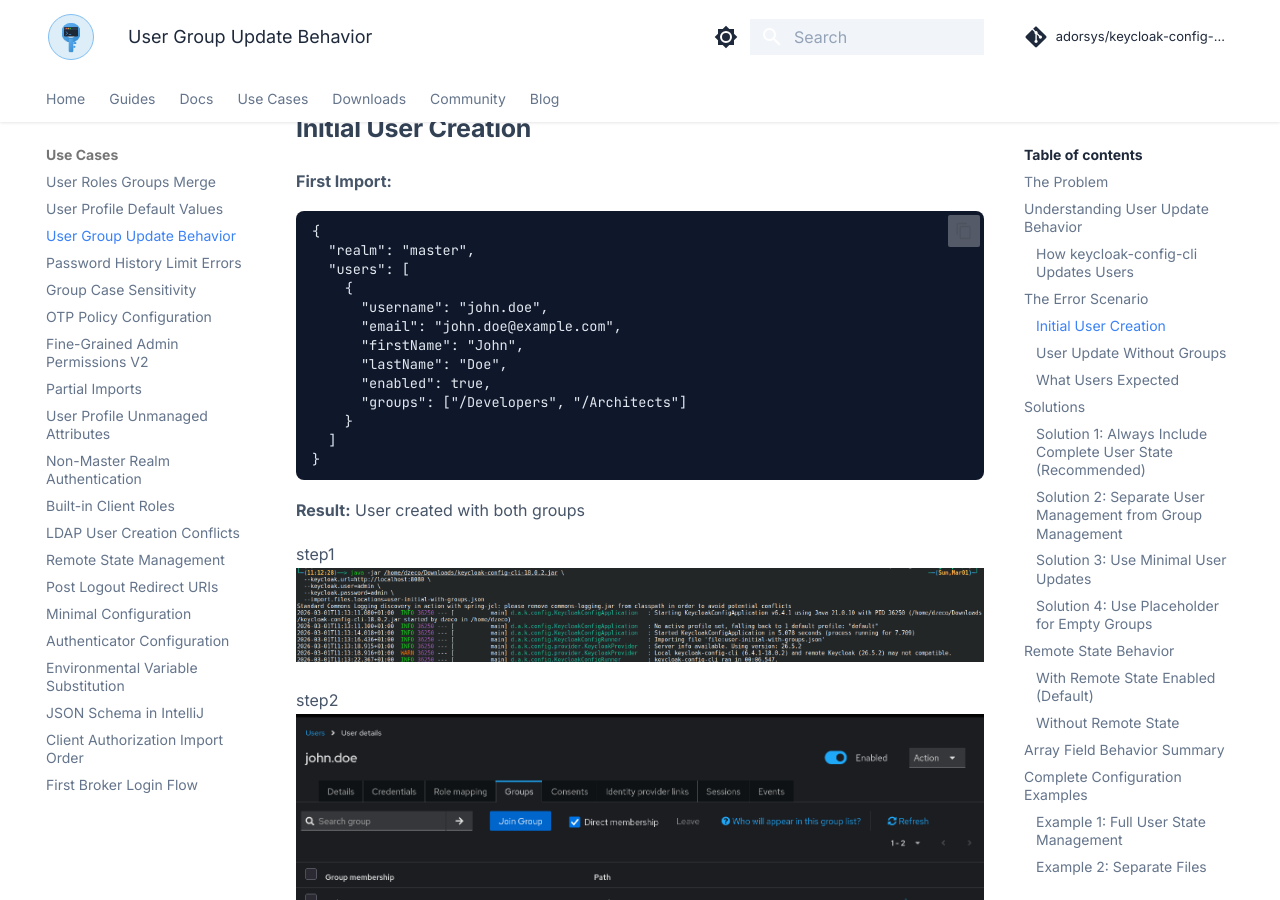
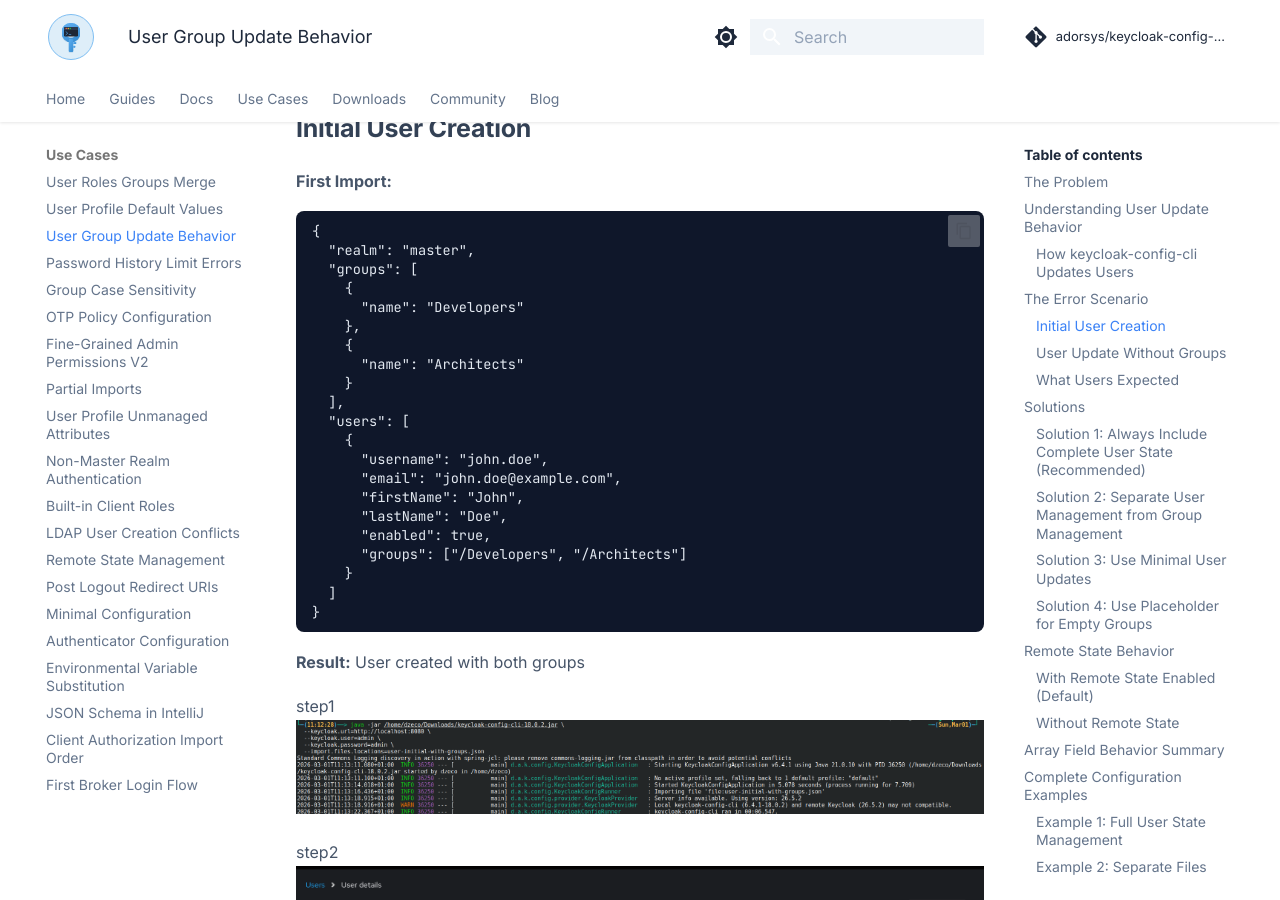
Before and after one commit to adorsys/keycloak-config-cli, an MkDocs documentation site: the page built from docs/config/user-group-update-behavior.md, in a window 1280 px wide and 900 px high, scrolled down 1450 px. Built offline with MkDocs 1.6.1 and Material for MkDocs 9.7.7, drawn with Linux system fonts in a browser that asks for light colours; comment, search, counter and statistics services are not loaded.

Commit message:
Add example groups to user creation JSON in user group update behavior documentation

````diff
--- a/docs/config/user-group-update-behavior.md
+++ b/docs/config/user-group-update-behavior.md
@@ -46,6 +46,14 @@
 ```json
 {
   "realm": "master",
+  "groups": [
+    {
+      "name": "Developers"
+    },
+    {
+      "name": "Architects"
+    }
+  ],
   "users": [
     {
       "username": "john.doe",
````
